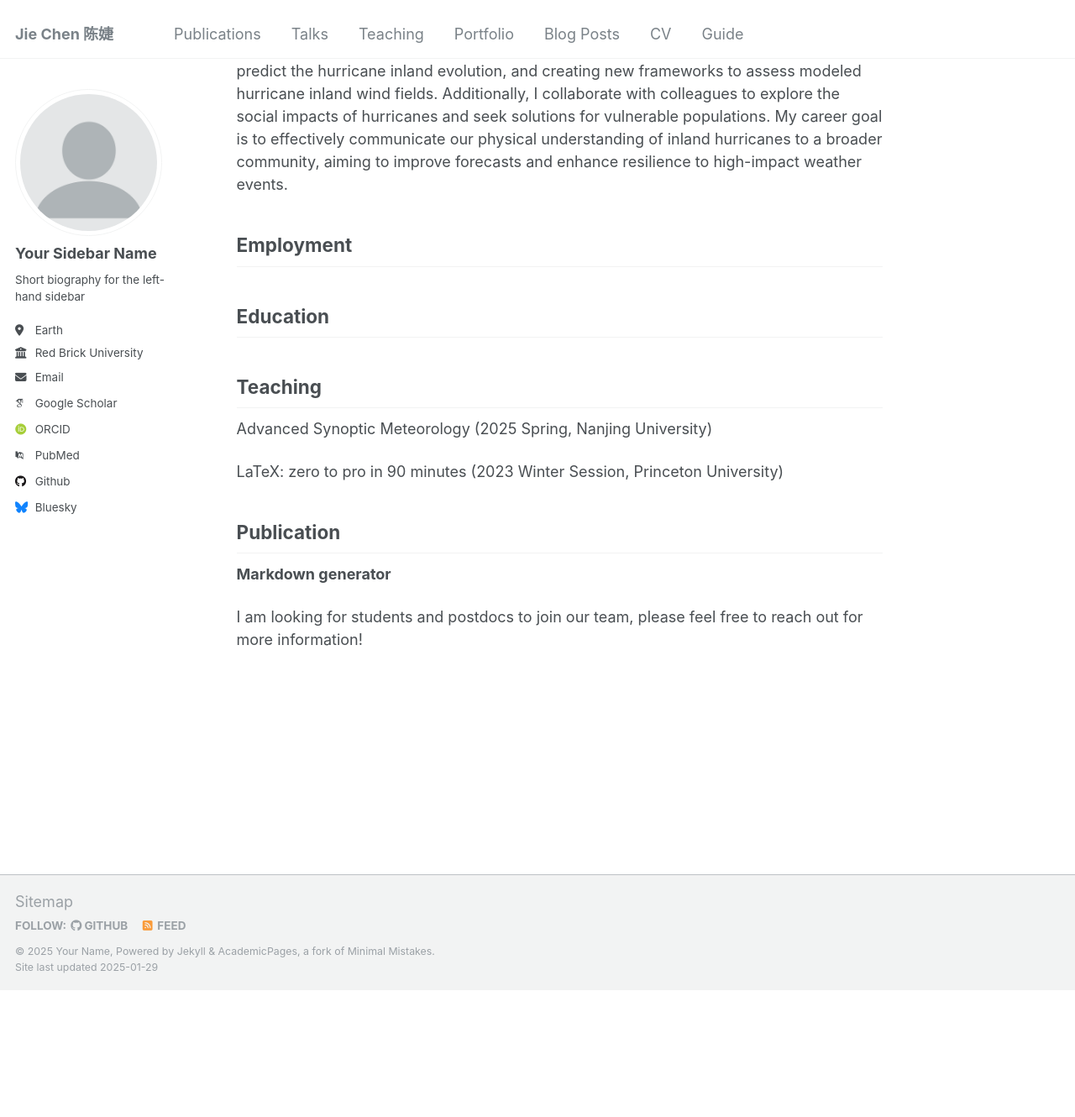
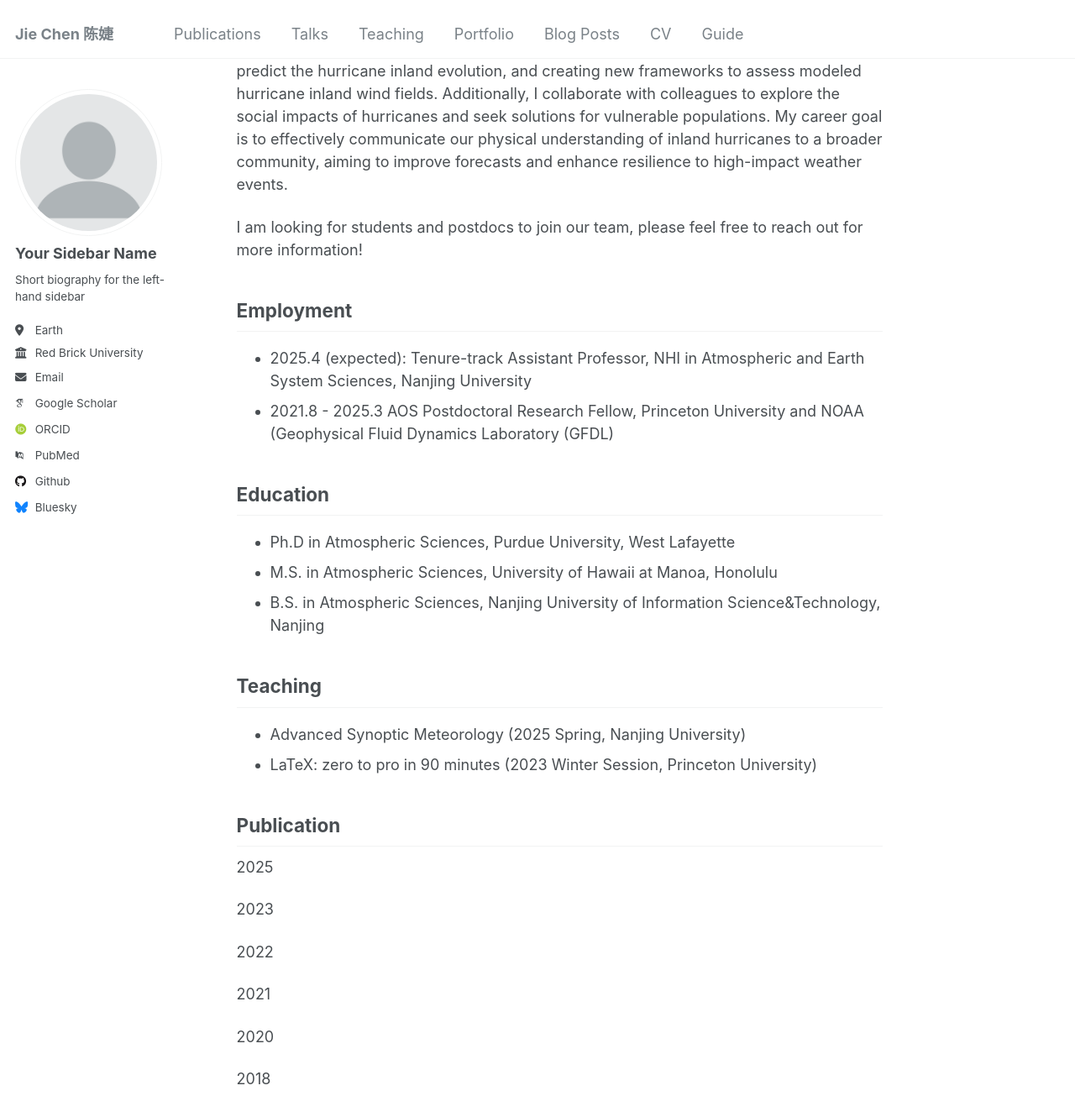
Before and after one commit to chenjie042/chenjie042.github.io, a Jekyll site: the page built from _pages/about.md, in a window 1280 px wide and 1400 px high, scrolled down 328 px. Shown: the top 1330 px of the window at 84% size. Built offline with Jekyll 4.4.1, drawn with Linux system fonts in a browser that asks for light colours; some web fonts are replaced; our own code applies the rules of GitHub Pages for plain Markdown files; before the commit the page ends 1507 px from its top, so only the background shows below that.

Commit message:
Update about.md

```diff
--- a/_pages/about.md
+++ b/_pages/about.md
@@ -3,22 +3,34 @@ I am a CIMES postdoctoral research associate at Princeton University and NOAA GF
 
 Motivated by my experiences in storm chasing and hazard reconnaissance during Hurricane Irma in 2017, my research focuses primarily on landfalling tropical cyclones and extreme weather in a changing environment. I am dedicated to: advancing the physical understanding of landfalling hurricanes, developing theoretical solutions to describe and predict the hurricane inland evolution, and creating new frameworks to assess modeled hurricane inland wind fields. Additionally, I collaborate with colleagues to explore the social impacts of hurricanes and seek solutions for vulnerable populations. My career goal is to effectively communicate our physical understanding of inland hurricanes to a broader community, aiming to improve forecasts and enhance resilience to high-impact weather events.
 
+I am looking for students and postdocs to join our team, please feel free to reach out for more information!
+
 Employment
 ------
-
+* 2025.4 (expected): Tenure-track Assistant Professor, NHI in Atmospheric and Earth System Sciences, Nanjing University
+* 2021.8 - 2025.3 AOS Postdoctoral Research Fellow, Princeton University and NOAA (Geophysical Fluid Dynamics Laboratory (GFDL)
 
 Education
 ------
+* Ph.D in Atmospheric Sciences, Purdue University, West Lafayette
+* M.S. in Atmospheric Sciences, University of Hawaii at Manoa, Honolulu
+* B.S. in Atmospheric Sciences, Nanjing University of Information Science&Technology, Nanjing
 
 Teaching
 ------
-Advanced Synoptic Meteorology (2025 Spring, Nanjing University)
-
-LaTeX: zero to pro in 90 minutes (2023 Winter Session, Princeton University)
+* Advanced Synoptic Meteorology (2025 Spring, Nanjing University)
+* LaTeX: zero to pro in 90 minutes (2023 Winter Session, Princeton University)
 
 Publication
 ------
+2025
 
-**Markdown generator**
+2023
 
- I am looking for students and postdocs to join our team, please feel free to reach out for more information!
+2022
+
+2021
+
+2020
+
+2018
```
